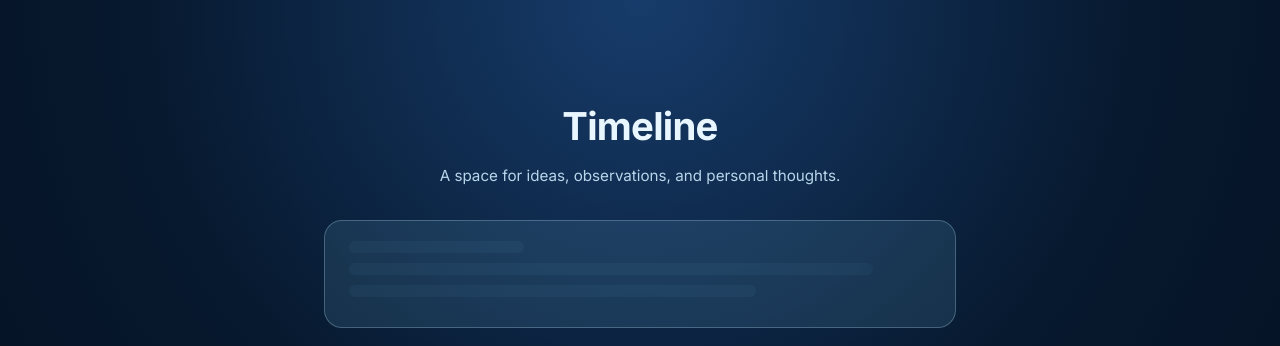
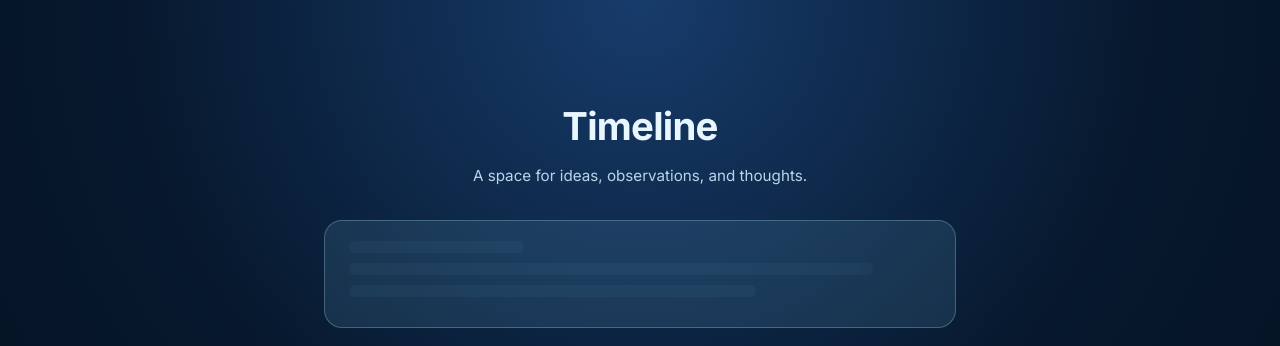
Before and after one commit to heydipo/heydipo.github.io, a Jekyll site: the page timeline/index.html, which Jekyll copies as it is, in a window 1280 px wide. Shown: the top 346 px of the page. Built offline with Jekyll 4.4.1, drawn with Linux system fonts in a browser that asks for light colours; a script that is not in the unit is left out.

Commit message:
minor updates

```diff
--- a/timeline/index.html
+++ b/timeline/index.html
@@ -247,12 +247,12 @@
       transition: var(--transition);
     }
 
-    .timestamp-toggle-wrap input[type="checkbox"]:checked + .toggle-track {
+    .timestamp-toggle-wrap input[type="checkbox"]:checked+.toggle-track {
       background: rgba(70, 180, 255, 0.25);
       border-color: var(--sky);
     }
 
-    .timestamp-toggle-wrap input[type="checkbox"]:checked + .toggle-track::after {
+    .timestamp-toggle-wrap input[type="checkbox"]:checked+.toggle-track::after {
       transform: translateX(14px);
       background: var(--sky);
       box-shadow: 0 0 8px rgba(138, 211, 255, 0.6);
@@ -696,7 +696,7 @@
     <!-- Page header -->
     <div class="page-header">
       <h1>Timeline</h1>
-      <p>A space for ideas, observations, and personal thoughts.</p>
+      <p>A space for ideas, observations, and thoughts.</p>
     </div>
 
     <!-- Composer (admin only) -->
```
Also changed, not shown: _journal/filsafat-kebahagiaan.md (+1 -1 lines), _journal/oneness.md (+1 -1 lines), _journal/range.md (+1 -1 lines).
